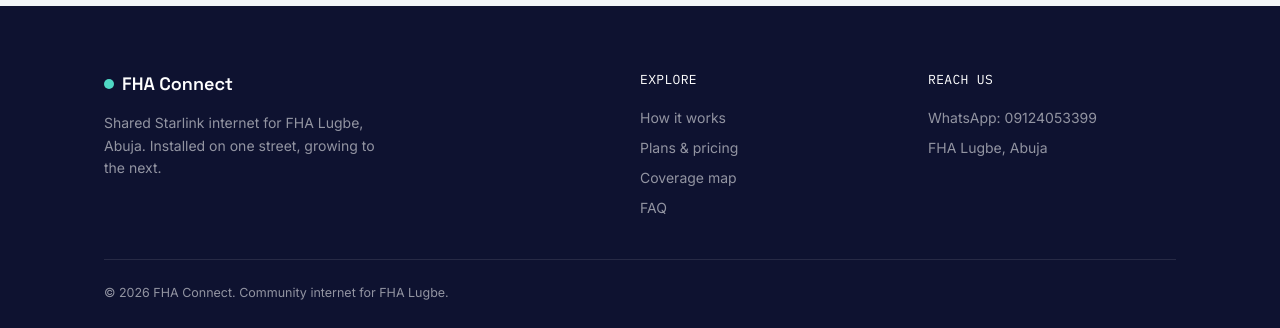
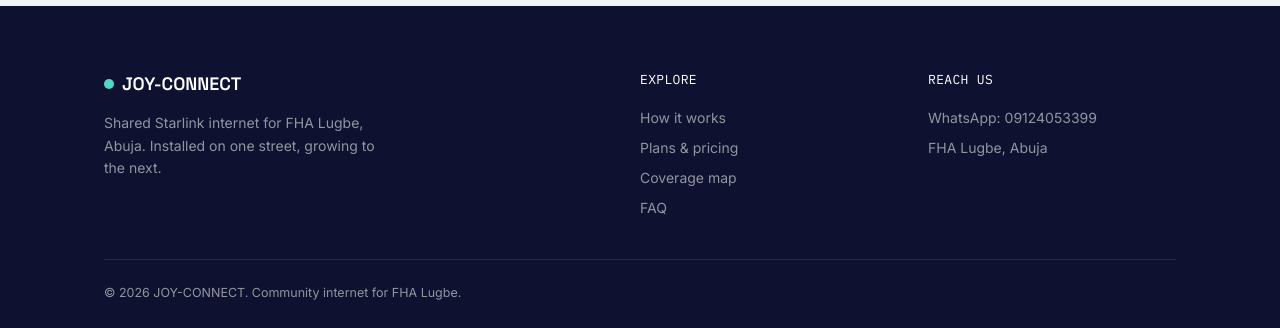
Before and after one commit to Johnny2275/JOY-CONNECT, a React (Vite) app in the folder fha-connect-react/: page / in a window 1280 px wide. Shown: the part 3773-4101 px from the top of the page. Built offline with nearby package versions, Linux system fonts and the light colour scheme.

Commit message:
Rename FHA Connect to JOY-CONNECT in Footer

```diff
--- a/fha-connect-react/src/components/Footer.jsx
+++ b/fha-connect-react/src/components/Footer.jsx
@@ -12,7 +12,7 @@
           <div>
             <div className="flex items-center gap-2 font-display font-semibold text-lg text-white mb-3.5">
               <span className="w-2.5 h-2.5 rounded-full bg-cyan" />
-              FHA Connect
+              JOY-CONNECT
             </div>
 
             <p className="max-w-[280px] text-sm leading-relaxed">
@@ -59,7 +59,7 @@
         </div>
 
         <div className="flex justify-between flex-wrap gap-2.5 pt-6 text-[12.5px]">
-          <span>© 2026 FHA Connect. Community internet for FHA Lugbe.</span>
+          <span>© 2026 JOY-CONNECT. Community internet for FHA Lugbe.</span>
         </div>
       </div>
     </footer>
```
